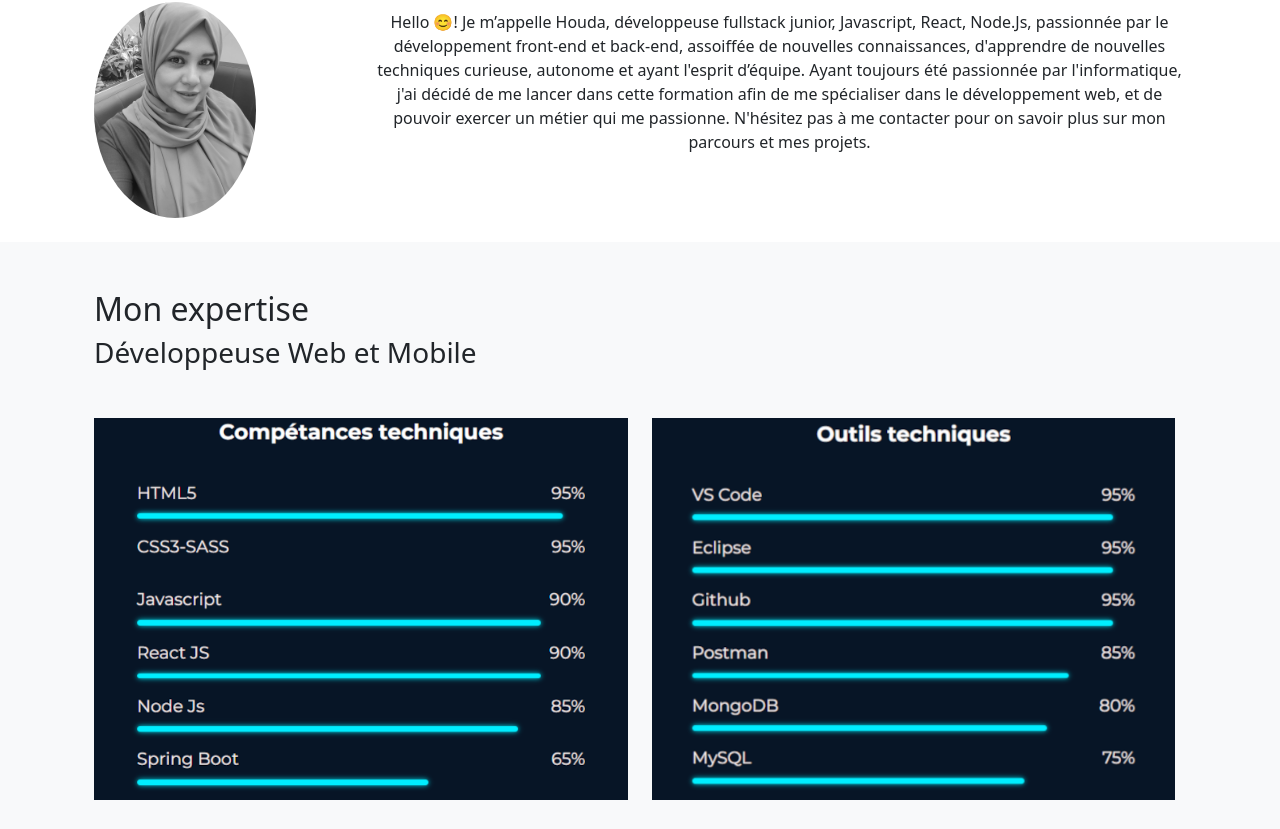
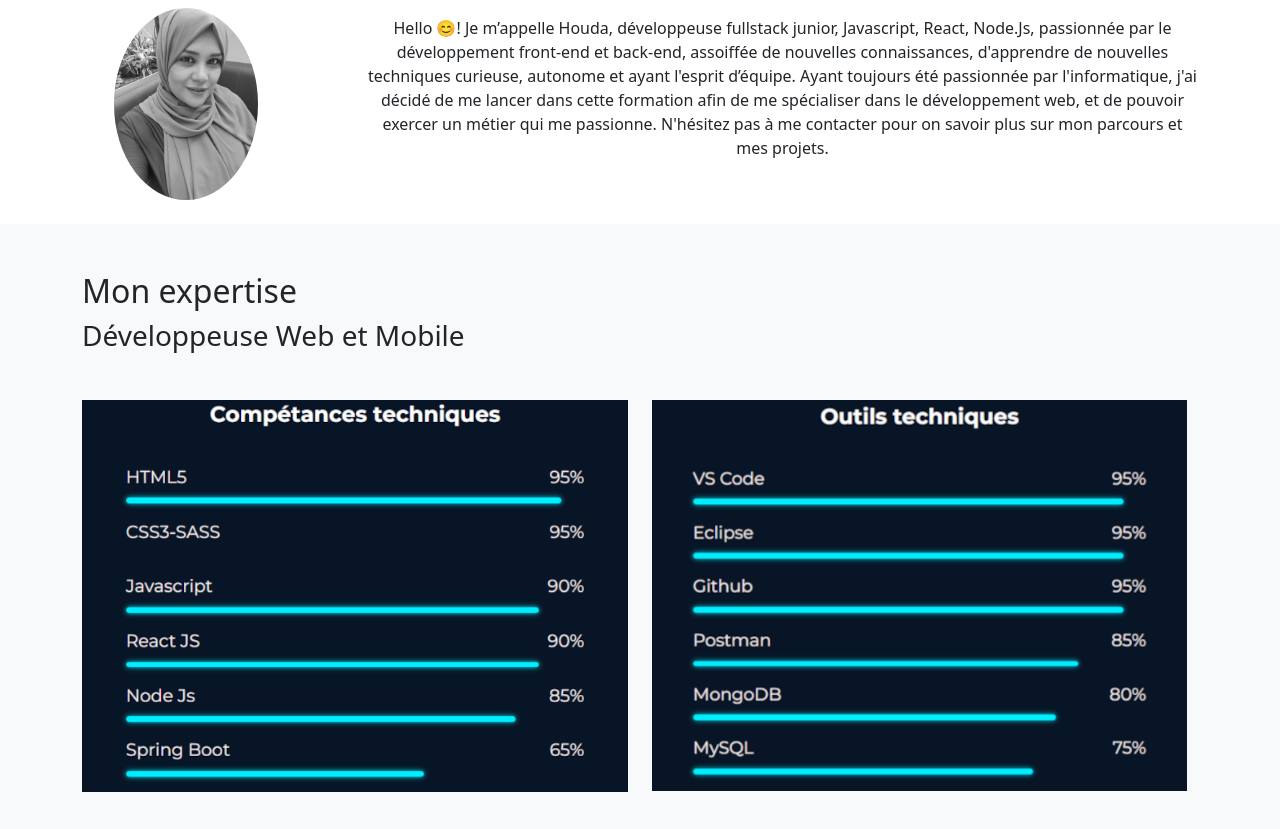
Before and after one commit to hadhoudda/Bootstrap, a plain HTML site: page index.html in a window 1280 px wide. Shown: the part 465-1294 px from the top of the page. Drawn offline with nearby package versions, Linux system fonts and the light colour scheme.

Commit message:
fin project

```diff
--- a/index.html
+++ b/index.html
@@ -5,8 +5,8 @@
     <meta http-equiv="X-UA-Compatible" content="IE=edge">
     <meta name="viewport" content="width=device-width, initial-scale=1.0">
     <title>Portfolio Houda</title>
-    <link href="/assets/styles/bootstrap.min.css" rel="stylesheet">
     <link href="https://cdn.jsdelivr.net/npm/bootstrap@5.1.3/dist/css/bootstrap.min.css" rel="stylesheet" integrity="sha384-1BmE4kWBq78iYhFldvKuhfTAU6auU8tT94WrHftjDbrCEXSU1oBoqyl2QvZ6jIW3" crossorigin="anonymous">
+    <link href="/assets/styles/index.css" rel="stylesheet">
     <link href="https://fonts.googleapis.com/css2?family=Raleway:wght@400;500;600;700&display=swap" rel="stylesheet">
     <script src="https://kit.fontawesome.com/32fe4a8f5c.js" crossorigin="anonymous"></script>
     <link rel="stylesheet" href="https://cdn.jsdelivr.net/npm/bootstrap-icons@1.5.0/font/bootstrap-icons.css">
```
